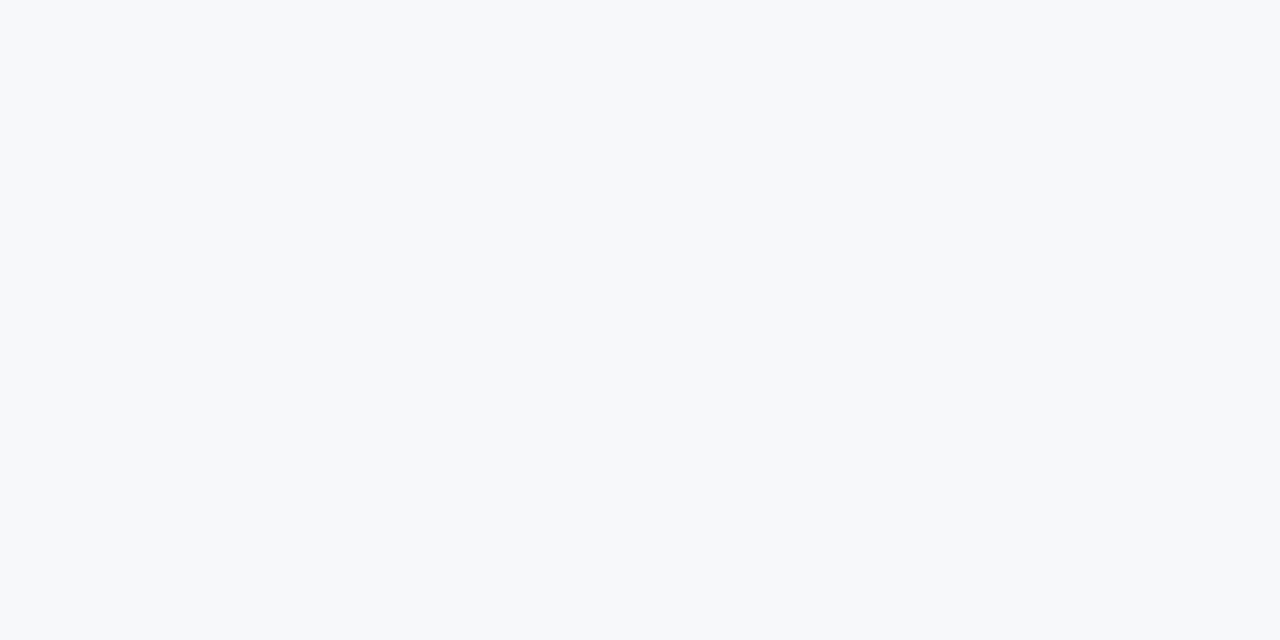
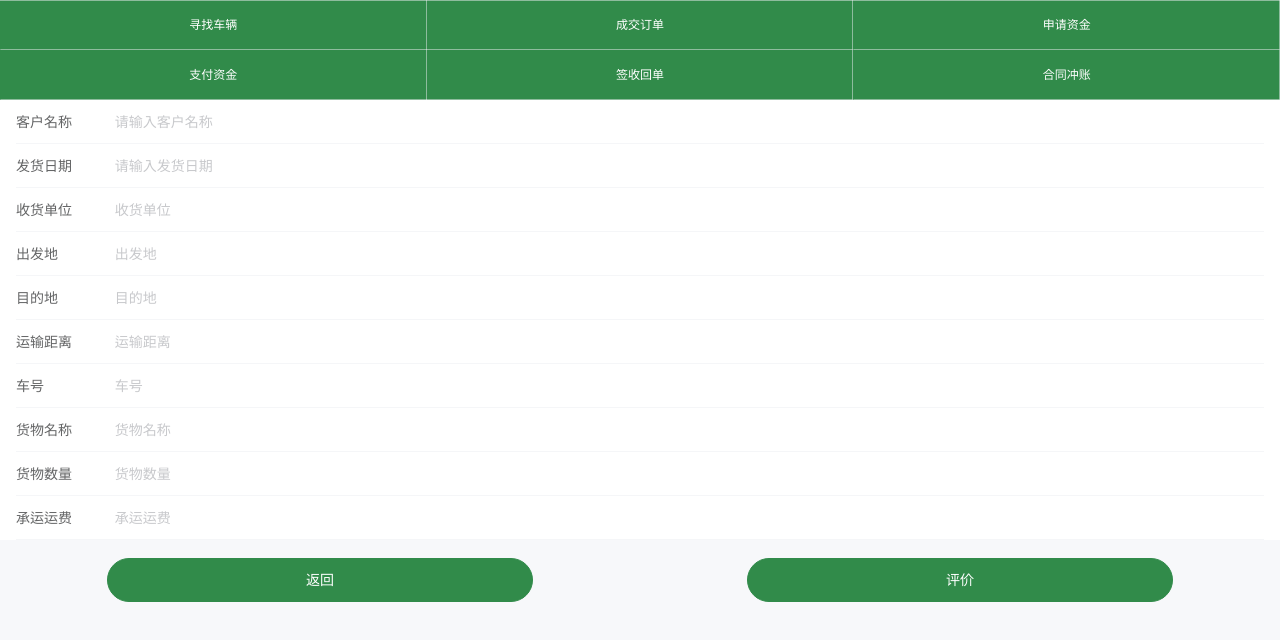
Before and after one commit to luoboQAQ/truck-management-front, a Vue app: page /owner/entryreport in a window 1280 px wide. Shown: the top 640 px of the page. Built offline with nearby package versions, Linux system fonts and the light colour scheme.

Commit message:
feature(views): 暂时完成信息展示页面

```diff
--- a/src/plugins/vant.js
+++ b/src/plugins/vant.js
@@ -4,6 +4,7 @@ import {
   Cell,
   CellGroup,
   Col,
+  Dialog,
   Field,
   Form,
   Grid,
@@ -12,6 +13,7 @@ import {
   Image as VanImage,
   List,
   PullRefresh,
+  Rate,
   Row,
   Tab,
   Tabs,
@@ -34,3 +36,5 @@ Vue.use(Icon)
 Vue.use(Tag)
 Vue.use(Form)
 Vue.use(Field)
+Vue.use(Dialog)
+Vue.use(Rate)
--- a/src/router/index.js
+++ b/src/router/index.js
@@ -21,6 +21,11 @@ const routes = [
         path: '/owner/soldorders',
         name: 'soldorders',
         component: () => import('@/views/owner/SoldOrdersView')
+      },
+      {
+        path: '/owner/entryreport',
+        name: 'entryreport',
+        component: () => import('@/views/owner/EntryReportView')
       }
     ]
   }, {
--- /dev/null
+++ b/src/views/owner/EntryReportView.vue
@@ -0,0 +1,123 @@
+<template>
+  <div>
+    <van-form @submit="onSubmit">
+      <van-field
+        v-model="oName"
+        name="oName"
+        label="客户名称"
+        placeholder="请输入客户名称"
+        :rules="[{ required: true, message: '请填写客户名称' }]"
+      />
+      <van-field
+        v-model="aTransdate"
+        name="aTransdate"
+        label="发货日期"
+        placeholder="请输入发货日期"
+        :rules="[{ required: true, message: '请填写发货日期' }]"
+      />
+      <van-field
+        v-model="aReccom"
+        name="aReccom"
+        label="收货单位"
+        placeholder="收货单位"
+        :rules="[{ required: true, message: '请填写收货单位' }]"
+      />
+      <van-field
+        v-model="aStart"
+        name="aStart"
+        label="出发地"
+        placeholder="出发地"
+        :rules="[{ required: true, message: '请填写出发地' }]"
+      />
+      <van-field
+        v-model="aEnd"
+        name="aEnd"
+        label="目的地"
+        placeholder="目的地"
+        :rules="[{ required: true, message: '请填写目的地' }]"
+      />
+      <van-field
+        v-model="aDistance"
+        name="aDistance"
+        label="运输距离"
+        placeholder="运输距离"
+        :rules="[{ required: true, message: '请填写运输距离' }]"
+      />
+      <van-field
+        v-model="cLicense"
+        name="cLicense"
+        label="车号"
+        placeholder="车号"
+        :rules="[{ required: true, message: '请填写车号' }]"
+      />
+      <van-field
+        v-model="gName"
+        name="gName"
+        label="货物名称"
+        placeholder="货物名称"
+        :rules="[{ required: true, message: '请填写货物名称' }]"
+      />
+      <van-field
+        v-model="sNum"
+        name="sNum"
+        label="货物数量"
+        placeholder="货物数量"
+        :rules="[{ required: true, message: '请填写货物数量' }]"
+      />
+      <van-field
+        v-model="sCost"
+        name="sCost"
+        label="承运运费"
+        placeholder="承运运费"
+        :rules="[{ required: true, message: '请填写承运运费' }]"
+      />
+      <van-row style="margin-top: 18px;">
+        <van-col span="8" offset="2">
+          <van-button round block color="#318b4a" native-type="button" to="soldorders">返回</van-button>
+        </van-col>
+        <van-col span="8" offset="4">
+          <van-button round block color="#318b4a" native-type="button" @click="showDialog = true">评价</van-button>
+        </van-col>
+      </van-row>
+    </van-form>
+    <van-dialog v-model="showDialog" title="评分" show-cancel-button>
+      <p style="text-align:center">喜欢这位司机？不妨为他送上好评哦🥰</p>
+      <van-field name="rate" label="评价">
+        <template #input>
+          <van-rate v-model="rate" />
+        </template>
+      </van-field>
+    </van-dialog>
+  </div>
+</template>
+
+<script>
+export default {
+  name: 'EntryReportView',
+  data () {
+    return {
+      oName: '',
+      aTransdate: '',
+      aReccom: '',
+      aStart: '',
+      aEnd: '',
+      aDistance: '',
+      cLicense: '',
+      gName: '',
+      sNum: '',
+      sCost: '',
+      showDialog: false,
+      rate: 5
+    }
+  },
+  methods: {
+    onSubmit (values) {
+      console.log('submit', values)
+    }
+  }
+}
+</script>
+
+<style scoped>
+
+</style>
```
